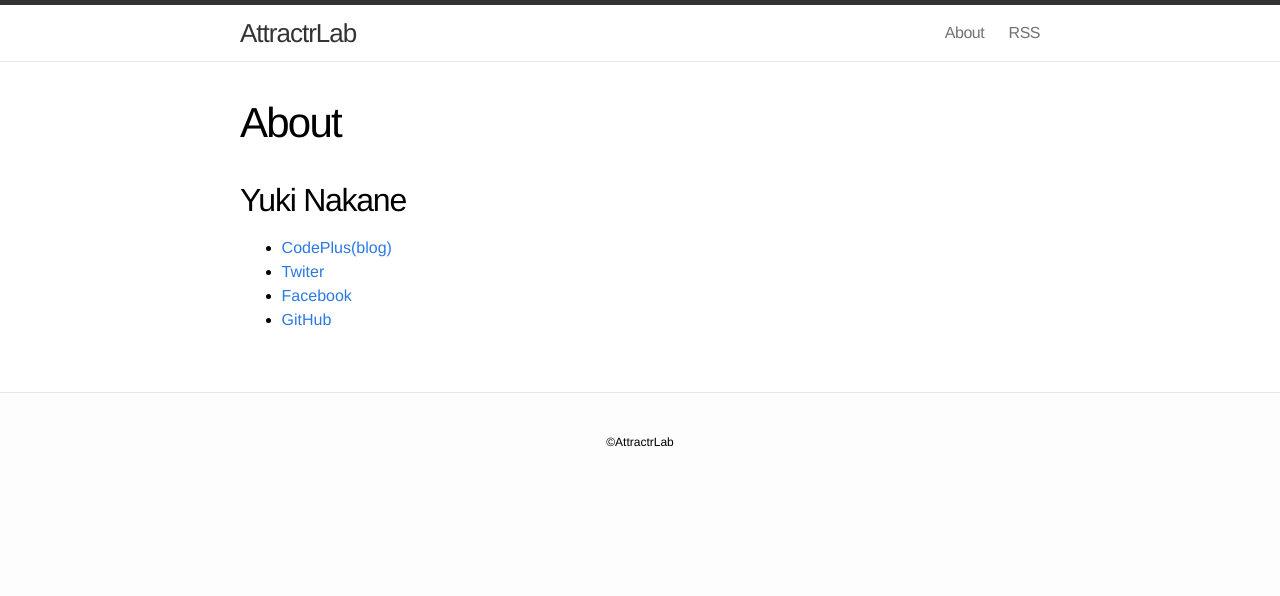
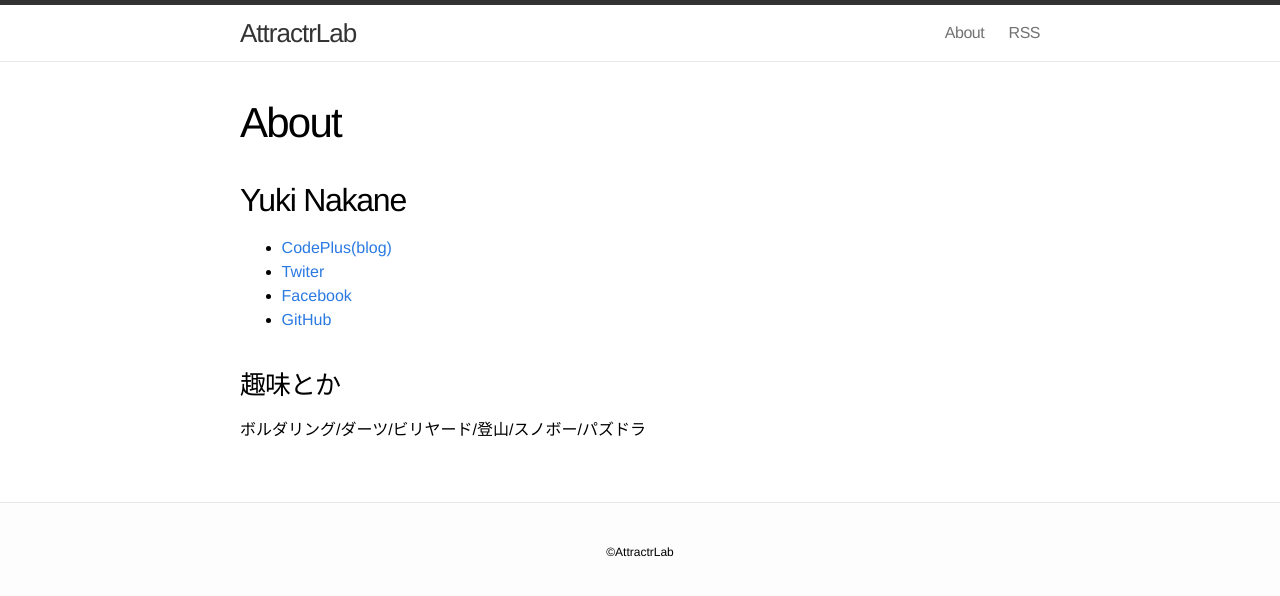
Before and after one commit to nakayuki918/yukinaka.github.io, a Jekyll site: the page built from about.md, in a window 1280 px wide. Shown: the top 596 px of the page. Built offline with Jekyll 4.4.1, drawn with Linux system fonts in a browser that asks for light colours.

Commit message:
プロフィール追加

```diff
--- a/about.md
+++ b/about.md
@@ -10,3 +10,7 @@ permalink: /about/
 - [Twiter](https://twitter.com/yuki_naka18)
 - [Facebook](https://www.facebook.com/yuki.nakane.16)
 - [GitHub](https://github.com/yukinaka)
+
+### 趣味とか
+
+ボルダリング/ダーツ/ビリヤード/登山/スノボー/パズドラ
```
